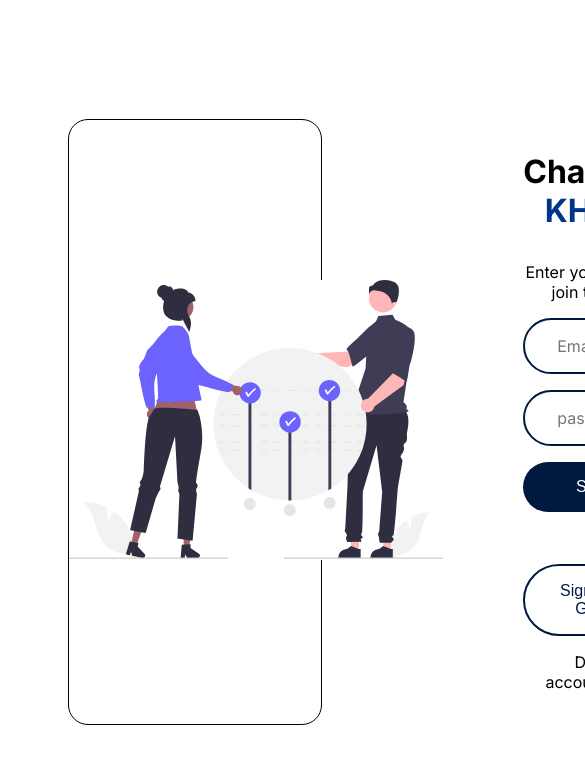
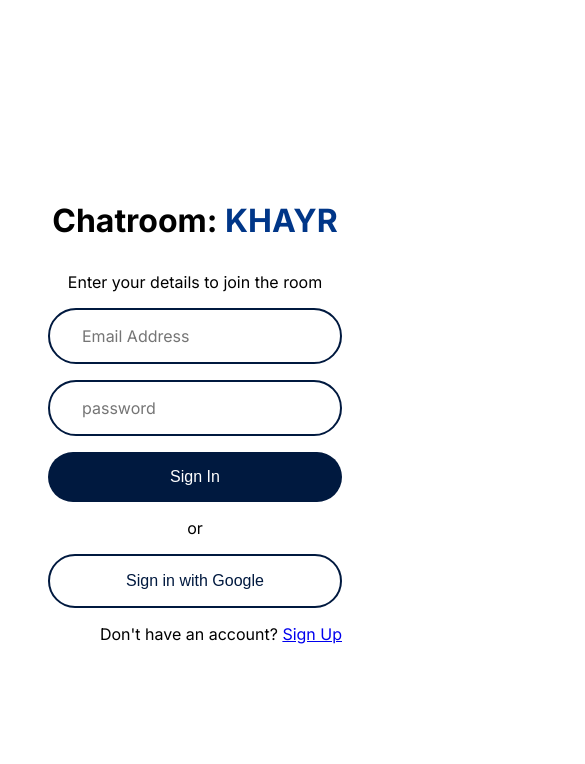
Before and after one commit to Zeezart/axiel, a React (Vite) app: page / in a window 390 px wide. Shown: the top 764 px of the page, 585 px wide, since content can reach past the window. Built offline with nearby package versions, Linux system fonts and the light colour scheme; no server answers.

Commit message:
major things done

```diff
--- a/src/App.css
+++ b/src/App.css
@@ -35,7 +35,7 @@ body{
     gap: 2rem;
     box-sizing: border-box;
     align-items: center;
-    .illustration{
+    .illustration-image{
         width: 100%;
         img{
             width: 100%;
@@ -136,7 +136,7 @@ body{
         }
     }
     .all-messages{
-        overflow-y: scroll;
+        overflow-y:auto;
         max-height: 48vh;
         margin-top: 10px;
         padding: 1rem;
@@ -145,7 +145,8 @@ body{
             /* max-width: 75%; */
             clear: both;
             filter: drop-shadow(0px 3px 3px rgba(0, 0, 0, 0.25));
-            padding: 0.3rem;
+            padding: 0.5rem 1rem;
+            padding-bottom: 0.7rem;
             word-wrap: break-word;
             max-width: 70%;
             margin-bottom: 10px;
@@ -158,11 +159,17 @@ body{
         background-color: #A5B2C5;
         left: 0;
         float: left;
+        border-top-right-radius: 15px;
+        border-bottom-right-radius: 15px;
+        border-bottom-left-radius: 20px;
     }
     .sent{
         background-color: #CECECE;
         right:0;
         float: right;
+        border-top-left-radius: 15px;
+        border-bottom-left-radius: 15px;
+        border-bottom-right-radius: 20px;
 
     }
 }
@@ -202,3 +209,53 @@ body{
         }
       }
 }
+
+
+@media screen and (max-width: 900px){
+    #app{
+        display: block;
+        margin: 0;
+        min-height: 100vh;
+    }
+
+    .app{
+        margin: auto auto;
+        /* height: 100vh; */
+        padding: auto auto;
+        width: 100%;
+        border: none;
+        box-sizing: border-box;
+        height: 100vh;
+    }
+
+    .signin-form-container{
+        display: flex;
+        align-items: center;
+        margin: auto auto;
+        height: 100vh;
+        .illustration-image{
+            display: none;
+
+        }
+
+
+    }
+
+    .chat-page{
+        height: 100vh;
+        max-height: 100vh;
+        .header{
+            padding: 1rem;
+            border-top-right-radius: 0px;
+            border-top-left-radius: 0px;
+            button{
+                padding: 0.5rem;
+            }
+        }
+        .all-messages{
+            overflow-y:auto;
+            max-height: 73vh;
+        }
+
+    }
+}
--- a/src/components/authContext.jsx
+++ b/src/components/authContext.jsx
@@ -20,7 +20,7 @@ const AuthProvider = ({ children }) => {
     // Set up an observer to watch for changes in authentication state
     const unsubscribe = auth.onAuthStateChanged((user) => {
       setCurrentUser(user);
-      console.log(user)
+
       if (user) {
         // Redirect to the account route if the user is signed in
         navigate('/account');
```
